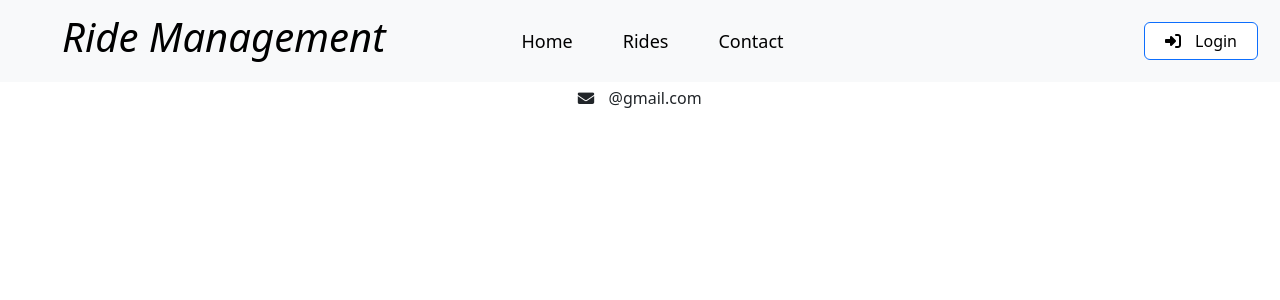
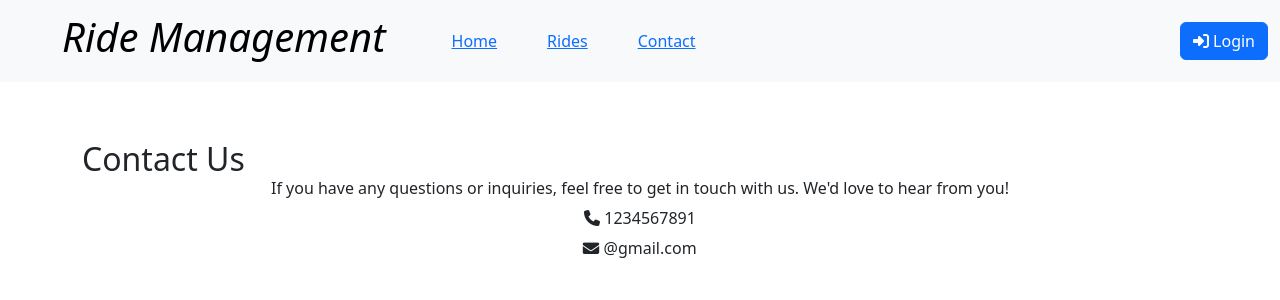
Before and after one commit to Abhinav12-alt/Ride--management-Dashboard, a React (Create React App) app in the folder client/: page /contact in a window 1280 px wide. Shown: the top 300 px of the page. Built offline with nearby package versions, Linux system fonts and the light colour scheme.

Commit message:
Update App.css

```diff
--- a/client/src/App.css
+++ b/client/src/App.css
@@ -17,32 +17,12 @@ body {
 
 
 /* Buttons */
-#butt1 {
-	margin-top: 50px;
-	padding-right: 50px;
-	padding-right: 20px;
-}
+
 #butt {
 	margin-top: 30px;
 	width: 30%;
 
 }
-
-#butt1 {
-	background-color:white;
-	color: black;
-	padding-left: 20px;
-	margin-right: 10px;
-	margin-top: -1px;
-	transition: transform 0.3s;
-}
-#butt1:hover{
-	background-color: blue;
-	color: white;
-	transform: scale(1.1);
-}
-
-
 
 #butt2 {
 	background-color: white;
@@ -102,77 +82,6 @@ input {
 	justify-content: space-between;
 
 }
-/* nav bar */
-.banner {
-	display: flex;
-
-	align-items: center;
-
-	padding: 10px;
-  }
-
-  .banner a {
-	color: #fff; /* Adjust text color as needed */
-	text-decoration: none;
-	font-size: 18px;
-	transition: transform 0.3s; /* Add transition for smooth animation */
-  }
-
-  .banner a:hover {
-	transform: scale(1.1); /* Zoom effect on hover */
-  }
-
-#nav {
-	color: black;
-	text-decoration: none;
-	margin: auto;
-	margin-left: 50px;
-	font-size: 18px;
-
-}
-
-h1 {
-	font-style: bold;
-	font-size: large;
-}
-
-
-
-i {
-	margin-right: 10px;
-}
-
-.banner {
-	margin-left: 50px;
-	display: flex;
-
-
-}
-
-
-p {
-	margin-top: 30px;
-}
-
-#bun {
-	background-color: white;
-	color: black;
-}
-
-h5 {
-	color: white;
-}
-
-#bun:hover {
-	color: white;
-	background-color: black;
-}
-
-#nav {
-	color: black;
-	text-decoration: none;
-
-}
 
 
 
@@ -181,7 +90,52 @@ h5 {
 	margin: auto;
 
 }
+.contact-section{
+  margin-top: 150px;
+}
 /* banner */
+/* Profile.css */
+
+.profile {
+    max-width: 800px; /* Adjust as needed */
+    margin: auto;
+    padding: 20px;
+    margin-top: 100px;
+  }
+
+  .profile h2 {
+    font-size: 24px;
+    margin-bottom: 20px;
+    text-align: center;
+    color: #333;
+    text-align: center;
+  }
+
+  .user-card {
+    display: flex;
+    margin: auto;
+    margin-bottom: 30px;
+    align-items: center;
+  }
+
+  .user-card img {
+    width: 10px; /* Adjust image size */
+    height: 150px; /* Adjust image size */
+    border-radius: 50%; /* Rounded image */
+  }
+
+  .user-details {
+    flex: 1;
+    padding: 0 20px;
+  }
+
+  .user-details p {
+    margin: 0;
+  }
+
+  .user-details p strong {
+    font-weight: bold;
+  }
 
 
 /* Media query for screens with maximum widths of 768px and 480px */
@@ -199,19 +153,12 @@ h5 {
         margin-top: 130px;
         padding-bottom: 50px;
     }
-    #nav {
-        margin-bottom: 50px;
-    }
-    .banner {
-        display: grid;
-       margin: auto;
-        margin-top: 10px;
 
-    }
+
     #butt1 {
 
 		margin-top: 30px;
-        margin-left: 120px;
+        align-items: center;
     }
     #title {
         margin-left: -50px;
@@ -219,6 +166,10 @@ h5 {
     }
     .contact-section {
         Width: 50%;
+
+    }
+    .contact{
+      margin-top: 80px;
     }
     #form1 {
         margin-top: 140px;
```
